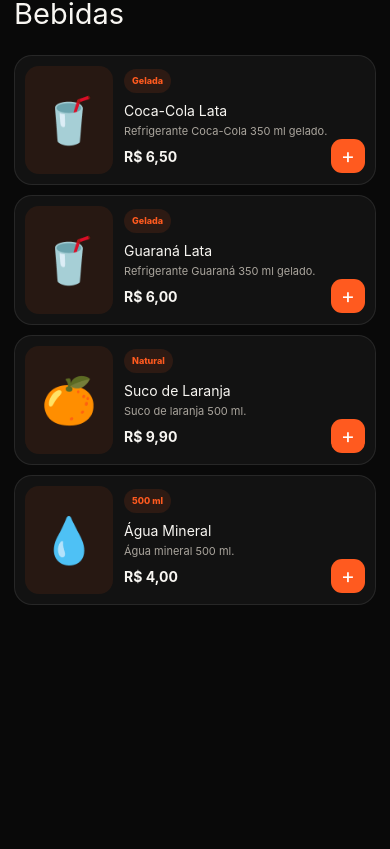
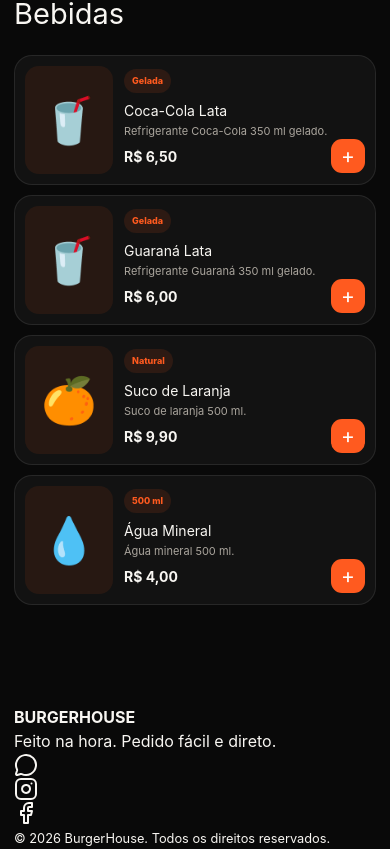
Before and after one commit to LEBEATO/cardapio-digital, a React (Vite) app: page / in a window 390 px wide. Shown: the part 1589-2438 px from the top of the page. Before the commit the page ends 2294 px from the top, so only its background shows below. Built offline with nearby package versions, Linux system fonts and the light colour scheme; no server answers; the database is empty.

Commit message:
feat: add responsive social footer

```diff
--- a/src/pages/HomePage.tsx
+++ b/src/pages/HomePage.tsx
@@ -1,4 +1,5 @@
 import { useEffect, useMemo, useRef, useState } from "react";
+import { Facebook, Instagram, MessageCircle } from "lucide-react";
 import { Header } from "../components/layout/Header";
 import { ProductCard } from "../features/menu/ProductCard";
 import { CartDrawer } from "../features/cart/CartDrawer";
@@ -20,6 +21,7 @@ export function HomePage(){
  <section className="hero"><div className="shell hero-grid"><div className="hero-copy"><span className="pill">🔥 Sabor que chega junto</span><h1>Seu burger favorito, <em>sem complicação.</em></h1><p>Escolha, personalize e envie seu pedido direto para o WhatsApp. Sem cadastro.</p><a className="primary" href="#cardapio">Ver cardápio ↓</a></div><div className="burger-stage"><div className="burger">🍔</div></div></div></section>
  <nav className="categories" aria-label="Categorias"><div ref={categoryScrollRef} className="shell category-scroll">{[0,1].flatMap(copy=>[["🔥 Destaques","Destaques","#cardapio"],["🍔 Lanches","Lanches","#cardapio"],["🍟 Porções","Porções","#cardapio"],["🥤 Bebidas","Bebidas","#bebidas"],["🍔 Combo","Combos","#combos"],["🍰 Sobremesas","Sobremesas","#cardapio"]].map(([label,name,target])=><a ref={el=>{if(copy===0)categoryRefs.current[name]=el}} className={activeCategory===name?"active":""} href={target} key={`${copy}-${name}`} onClick={()=>setActiveCategory(name)} aria-hidden={copy===1}>{label}</a>))}</div></nav>
  <section className="shell menu" id="cardapio"><p className="eyebrow">Feitos na hora</p><h2>Mais pedidos</h2><div className="product-grid">{products.filter(p=>p.category!=="Bebidas"&&p.category!=="Combos").map(p=><ProductCard key={p.id} product={p} onOpen={quickAdd} onQuickAdd={quickAdd}/>)}</div><div className="menu-section" id="combos"><p className="eyebrow">Economize no pedido</p><h2>Combos</h2><div className="product-grid">{products.filter(p=>p.category==="Combos").map(p=><ProductCard key={p.id} product={p} onOpen={quickAdd} onQuickAdd={quickAdd}/>)}</div></div><div className="menu-section" id="bebidas"><p className="eyebrow">Para acompanhar</p><h2>Bebidas</h2><div className="product-grid">{products.filter(p=>p.category==="Bebidas").map(p=><ProductCard key={p.id} product={p} onOpen={quickAdd} onQuickAdd={quickAdd}/>)}</div></div></section>
+ <footer className="site-footer"><div className="shell footer-inner"><div><strong className="footer-brand">BURGERHOUSE</strong><p>Feito na hora. Pedido fácil e direto.</p></div><nav className="footer-social" aria-label="Redes sociais"><a href="https://wa.me/5535988953079" target="_blank" rel="noopener noreferrer" aria-label="WhatsApp"><MessageCircle aria-hidden="true"/></a><a href="#" aria-label="Instagram"><Instagram aria-hidden="true"/></a><a href="#" aria-label="Facebook"><Facebook aria-hidden="true"/></a></nav><small>© {new Date().getFullYear()} BurgerHouse. Todos os direitos reservados.</small></div></footer>
  {cartOpen&&count>0&&<CartDrawer items={cart} onClose={()=>setCartOpen(false)} onQuantity={updateQuantity} onClear={()=>{setCart([]);setCartOpen(false)}}/>}
  {count>0&&<button className="cart-bar" onClick={()=>setCartOpen(true)}><span><b>{count}</b> {count===1?"item":"itens"}</span><strong>Ver carrinho →</strong></button>}
  </main>
```
